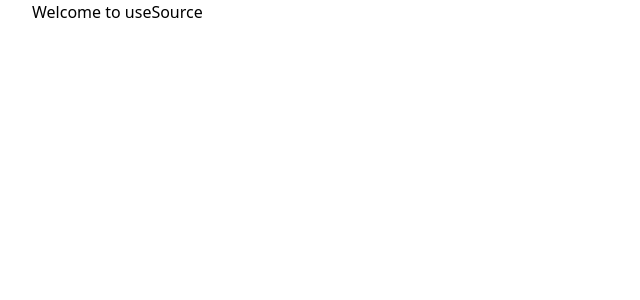
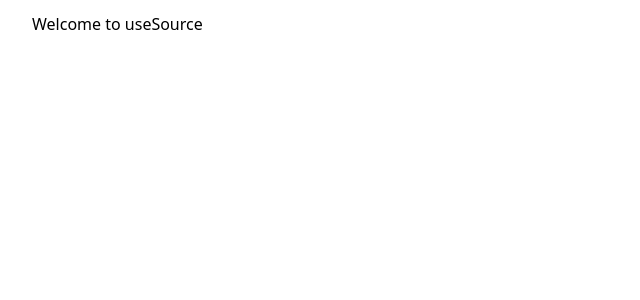
Before and after one commit to impledge/source, a Next.js app: page / in a window 1280 px wide. Shown: the top 300 px of the page, without its empty margins (0-640 px from the left). Built offline with nearby package versions, Linux system fonts and the light colour scheme.

Commit message:
styles for app

```diff
--- a/styles/globals.css
+++ b/styles/globals.css
@@ -1,3 +1,19 @@
 @tailwind base;
 @tailwind components;
 @tailwind utilities;
+
+@layer utilities {
+  .specified-container-element {
+    display: flex;
+    align-items: center;
+    /* background-color: red;
+    border-color: yellow;
+    border-width: 12px; */
+    padding-top: 12px;
+  }
+  .error-position-onscreen {
+    display: flex;
+    align-items: center;
+
+  }
+}
```
